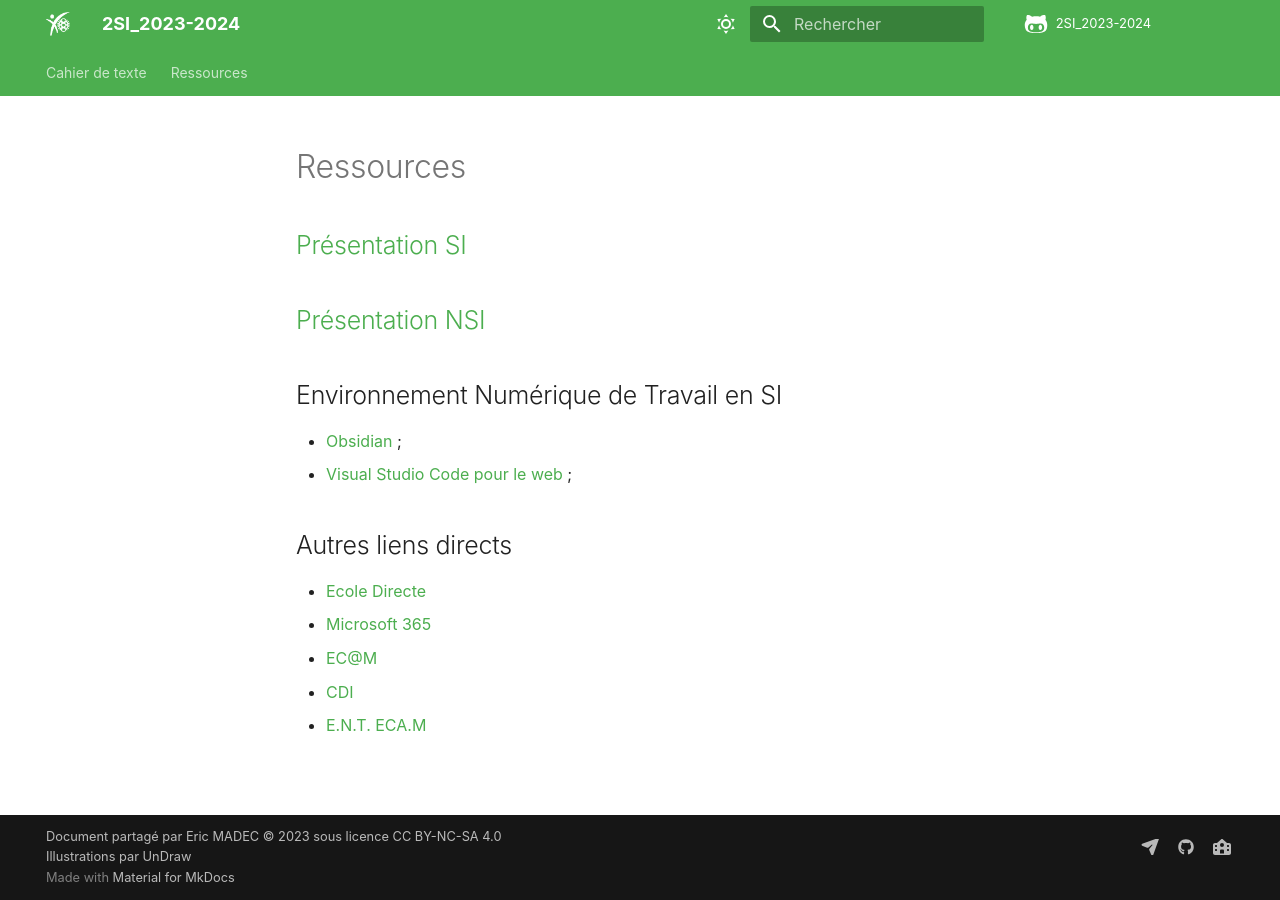
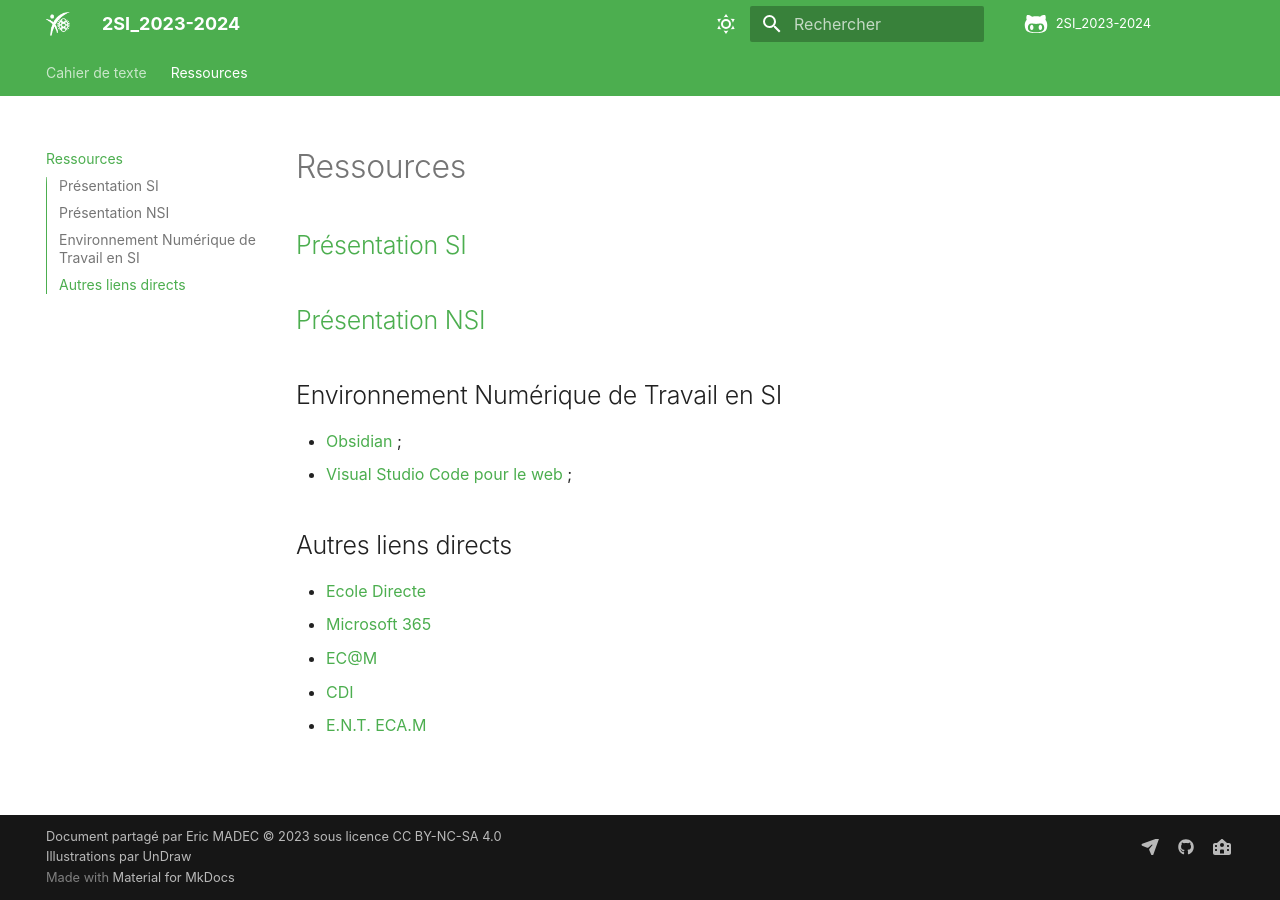
Before and after one commit to ericECmorlaix/2SI_2023-2024, an MkDocs documentation site: the page built from docs/ressources.md, in a window 1280 px wide. Built offline with MkDocs 1.6.1 and Material for MkDocs 9.7.7, drawn with Linux system fonts in a browser that asks for light colours; comment, search, counter and statistics services are not loaded.

Commit message:
Correction ressources

```diff
--- a/mkdocs.yml
+++ b/mkdocs.yml
@@ -22,7 +22,7 @@
 # Structure du menu principal de navigation, chemins relatifs au dossier docs_dir
 nav:
     - Cahier de texte : index.md
-    - Ressources : ressouces.md
+    - Ressources : ressources.md
     # - Fiche : Fiche_SI.md
     # - Fiche d'information : Nom_Prenom-fiche.ipynb
     # - Notebook jupyter : notebook.md
```
